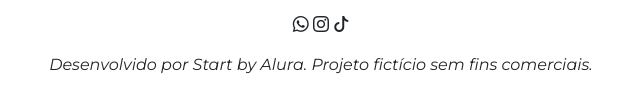
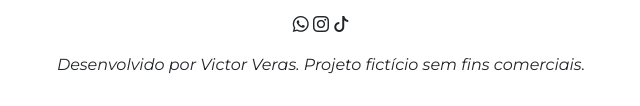
Before and after one commit to vitinxjz7/github2.0, a plain HTML site: page index.html in a window 1280 px wide. Shown: the part 3072-3178 px from the top of the page, 319-959 px from the left. Drawn offline with nearby package versions, Linux system fonts and the light colour scheme.

Commit message:
Update index.html

```diff
--- a/index.html
+++ b/index.html
@@ -127,7 +127,7 @@
         <i class="bi bi-whatsapp"></i>
         <i class="bi bi-instagram"></i>
         <i class="bi bi-tiktok"></i>
-        <p class="mt-3">Desenvolvido por Start by Alura. Projeto fictício sem fins comerciais.</p>
+        <p class="mt-3">Desenvolvido por Victor Veras. Projeto fictício sem fins comerciais.</p>
     </footer>
     <script src="https://cdnjs.cloudflare.com/ajax/libs/scrollReveal.js/4.0.9/scrollreveal.js"></script>
     <script src="script.js"></script>
```
